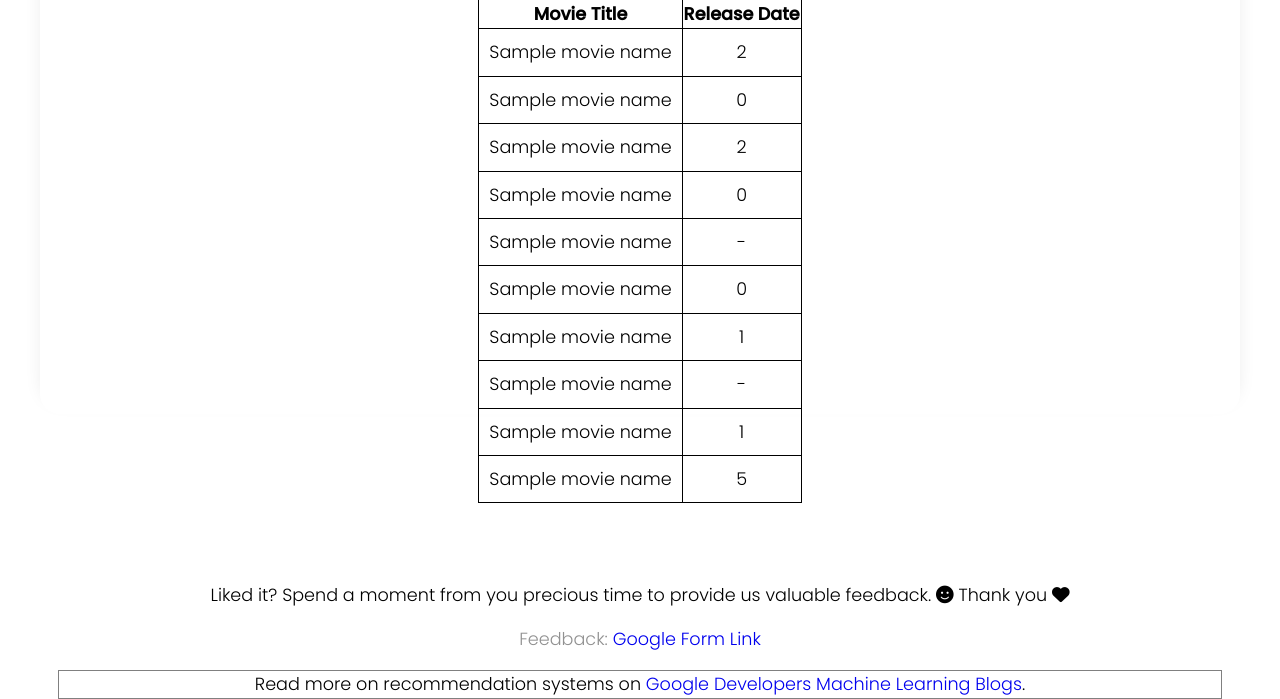
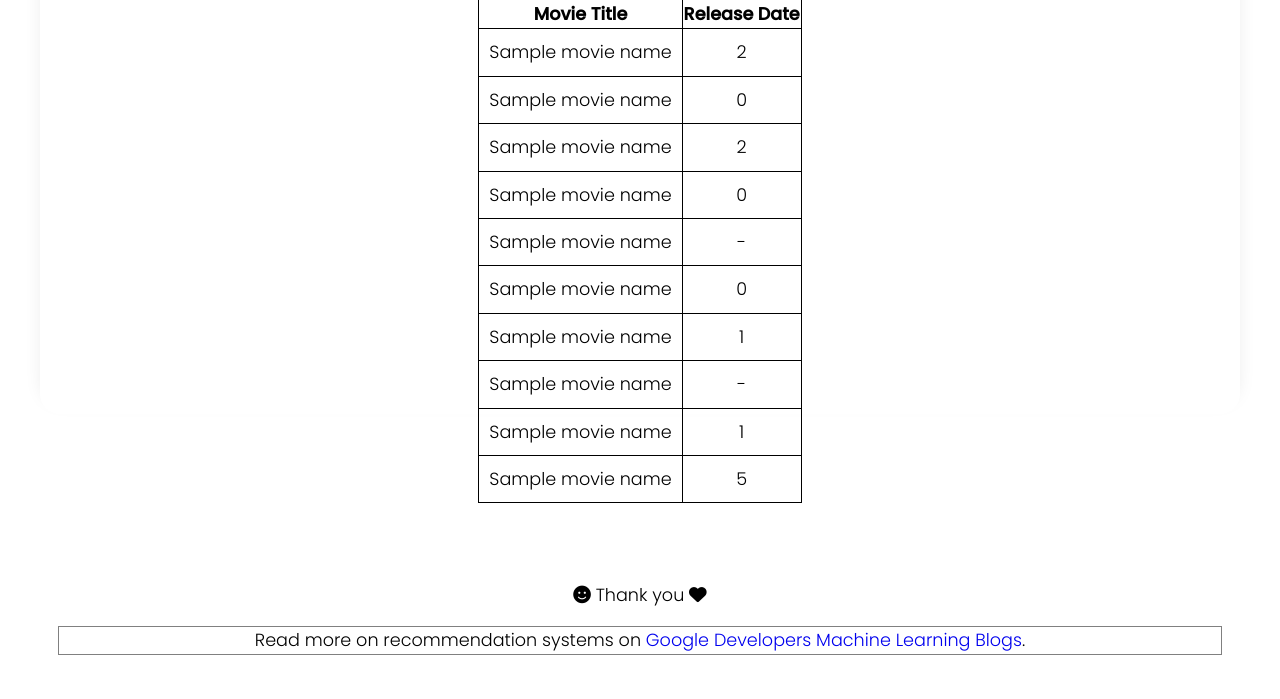
Before and after one commit to Saumya-09/movie-recommendation, a Flask app: template templates/positive.html in a window 1280 px wide. Shown: the part 266-965 px from the top of the page. After the commit the page ends 921 px from the top, so only its background shows below. Run offline with Flask 2, Linux system fonts and the light colour scheme; the template is opened without the code that fills it: most values are stand-ins (such as "Sample title", 1, 10 or a date in 2020); parts of the project's set-up code (start-up, migrations or seed data) failed here and were passed over; some libraries are stand-ins or nearby versions.

Commit message:
Update positive.html

```diff
--- a/templates/positive.html
+++ b/templates/positive.html
@@ -2,7 +2,7 @@
 <html lang="en" >
 <head>
   <meta charset="UTF-8">
-  <title>Movie Recommender - Praveen Kumar</title>
+  <title>Movie Recommender - Saumya Bhatt</title>
     <meta name="viewport" content="width=device-width, initial-scale=1.0">
   <link rel="stylesheet" href="https://cdnjs.cloudflare.com/ajax/libs/normalize/5.0.0/normalize.min.css">
 <link rel='stylesheet' href='https://fonts.googleapis.com/css?family=Poppins:300,500&amp;display=swap'>
@@ -476,39 +476,26 @@ figure {
       <ul class="menu__list">
         <li class="menu__item js-span">Follow me on:</li>
         <li class="menu__item">
-          <a class="menu__link" href="https://www.linkedin.com/in/praveen-kumar-inbox/" target="_blank">LinkedIn</a>
+          <a class="menu__link" href="https://www.linkedin.com/in/saumyaabhatt" target="_blank">LinkedIn</a>
         </li>
         <li class="menu__item">
-          <a class="menu__link" href="https://github.com/inboxpraveen" target="_blank">Github</a>
-        </li>
-        <li class="menu__item">
-          <a class="menu__link" href="https://twitter.com/InboxPraveen" target="_blank">Twitter</a>
-        </li>
-          <li class="menu__item">
-          <a class="menu__link" href="https://medium.com/@pklappy21" target="_blank">Medium</a>
+          <a class="menu__link" href="https://github.com/Saumya-09" target="_blank">Github</a>
         </li>
       </ul>
     </nav>
     <nav class="menu__nav">
       <ul class="menu__list">
-        <li class="menu__item js-span">Other Links</li>
 <!--
         <li class="menu__item">
           <a class="menu__link" href="#" target="_blank">All Heroku Projects</a>
         </li>
 -->
-        <li class="menu__item">
-          <a class="menu__link" href="https://inboxpraveen.github.io" target="_blank">Portfolio</a>
-        </li>
-        <li class="menu__item">
-          <a class="menu__link" href="https://medium.com/hitchhikers-guide-to-deep-learning" target="_blank">My Blogs</a>
-        </li>
         <li class="menu__item menu__item--contact">
           <span>Contact</span>
           <div class="menu__info">
-            <span>Bengaluru, IN</span>
+            <span>Gujarat, IN</span>
             <span>
-              <a class="menu__external" href="mailto:inbox.praveen.kumar17@gmail.com">Click here to mail</a>
+              <a class="menu__external" href="mailto:bhatt.saumya.09@gmail.com">Click here to mail</a>
             </span>
           </div>
         </li>
@@ -517,8 +504,6 @@ figure {
     <div class="menu__sidebar">
       <div class="menu__flip">
         <div class="menu__copy">
-          <span>Checkout my portfolio website:</span>
-          <span><a class="menu__external" href="https://inboxpraveen.github.io" target="_blank" rel="noopener noreferrer">inboxpraveen.github.io</a></span>
         </div>
       </div>
     </div>
@@ -582,9 +567,8 @@ figure {
         <br>
         <script src="https://ajax.googleapis.com/ajax/libs/jquery/2.1.1/jquery.min.js"></script>
         <p style="margin-top:3em;">
-        Liked it? Spend a moment from you precious time to provide us valuable feedback. <i class="fas fa-smile"></i> Thank you <i class="fas fa-heart"></i>
+        <i class="fas fa-smile"></i> Thank you <i class="fas fa-heart"></i>
         </p>
-        <p style="color: #919191;">Feedback: <a href="https://forms.gle/7NGyYAvSe7Fepm68A">Google Form Link</a></p>
         <p style="margin-bottom: 2em; border: 1px solid grey;">Read more on recommendation systems on <a href="https://developers.google.com/machine-learning/recommendation" target="_blank">Google Developers Machine Learning Blogs</a>.</p>
   </div>
 <!-- partial -->
```
